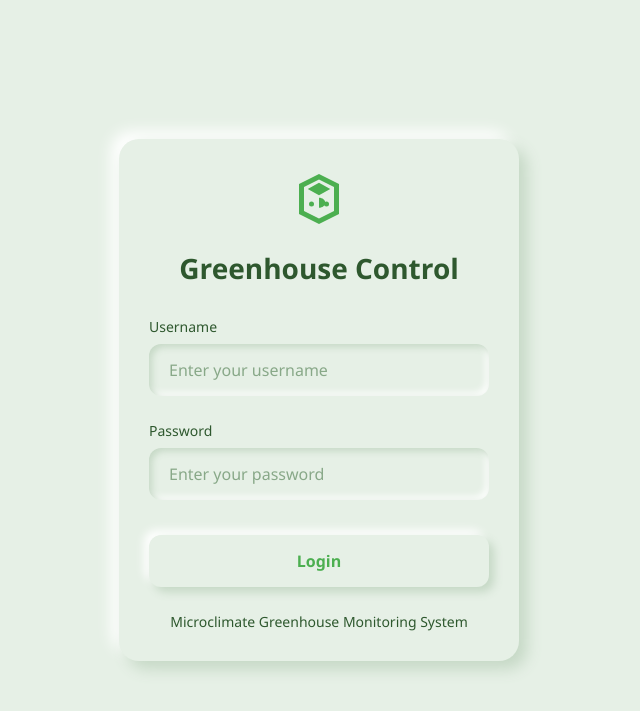
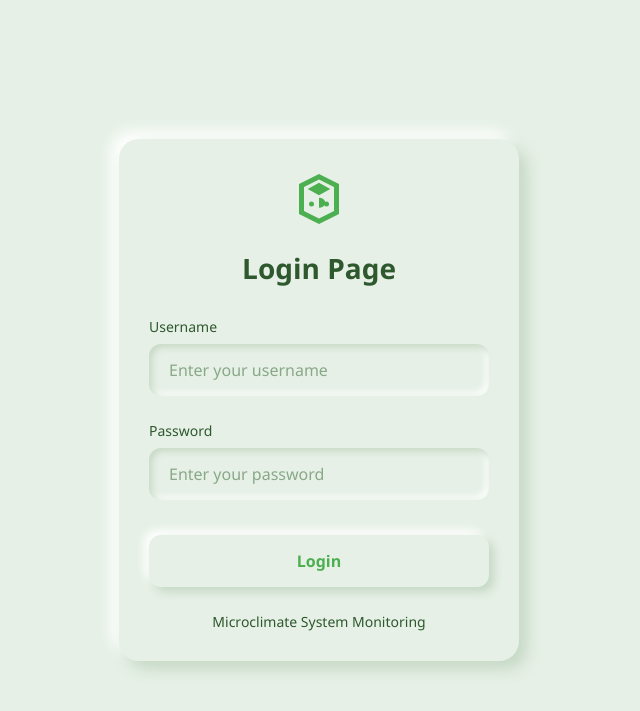
Before and after one commit to aryannuha/TA2025_TEST, a Flask app: template templates/login.html in a window 1280 px wide. Shown: the top 711 px of the page, without its empty margins (321-961 px from the left). Run offline with Flask 3, Linux system fonts and the light colour scheme; the template is opened without the code that fills it, so the values that code supplies are empty.

Commit message:
Update login.html

```diff
--- a/templates/login.html
+++ b/templates/login.html
@@ -15,7 +15,7 @@
                 <circle cx="15" cy="14" r="1"></circle>
             </svg>
         </div>
-        <h1>Greenhouse Control</h1>
+        <h1>Login Page</h1>
     </div>
 
     {% with messages = get_flashed_messages() %}
@@ -44,7 +44,7 @@
         <button type="submit" class="btn">Login</button>
     </form>
     <div class="footer">
-        <p>Microclimate Greenhouse Monitoring System</p>
+        <p>Microclimate System Monitoring</p>
     </div>
   </div>
 </body>
```
